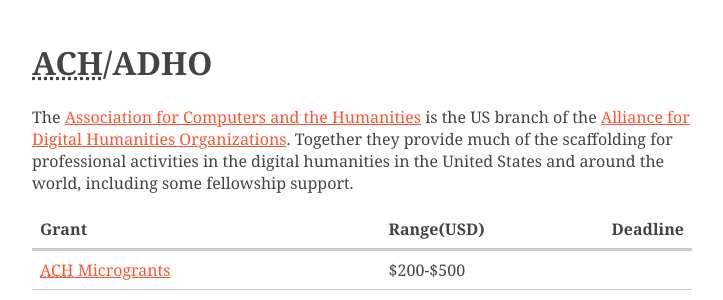
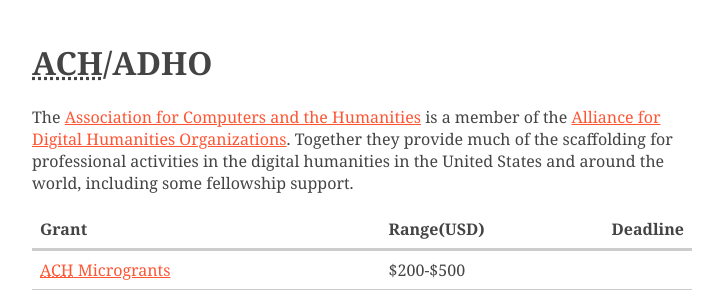
Before and after one commit to achorg/dhfunding, a Jekyll site: the page built from index.md, in a window 1280 px wide and 900 px high, scrolled down 3910 px. Shown: the part 154-454 px from the top of the window, without its empty margins (278-1001 px from the left). Built offline with Jekyll 4.4.1, drawn with Linux system fonts in a browser that asks for light colours.

Commit message:
Removes US branch language.

```diff
--- a/index.md
+++ b/index.md
@@ -107,7 +107,7 @@ Main website: http://www.imls.gov/<br/>
 |[Sparks! Ignition Grants for Libraries](http://www.imls.gov/applicants/detail.aspx?GrantId=19)|$10-25K|December|
 
 # ACH/ADHO
-The [Association for Computers and the Humanities](http://ach.org/) is the US branch of the [Alliance for Digital Humanities Organizations](http://adho.org/). Together they provide much of the scaffolding for professional activities in the digital humanities in the United States and around the world, including some fellowship support.
+The [Association for Computers and the Humanities](http://ach.org/) is a member of the [Alliance for Digital Humanities Organizations](http://adho.org/). Together they provide much of the scaffolding for professional activities in the digital humanities in the United States and around the world, including some fellowship support.
 
 | Grant         | Range(USD)        | Deadline|
 | ------------- | -------------| --------:|
```
